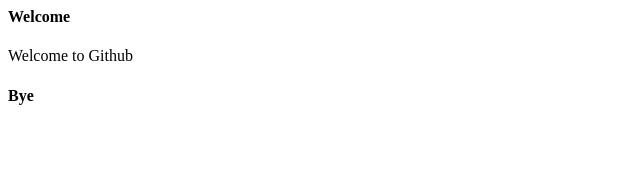
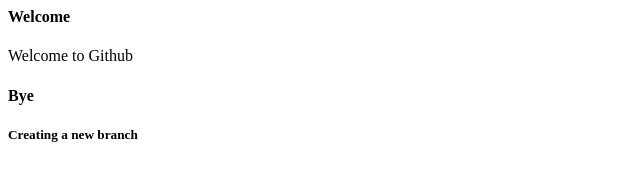
Before and after one commit to pallavivepanjeri148/demo-repo, a plain HTML site: page index.html in a window 1280 px wide. Shown: the whole page, without its empty margins (0-640 px from the left). Drawn offline with Linux system fonts and the light colour scheme.

Commit message:
Update index.html

```diff
--- a/index.html
+++ b/index.html
@@ -1,3 +1,4 @@
 <h4>Welcome</h4>
 <p>Welcome to Github</p>
 <h4>Bye</h4>
+<h5>Creating a new branch</h5>
```
